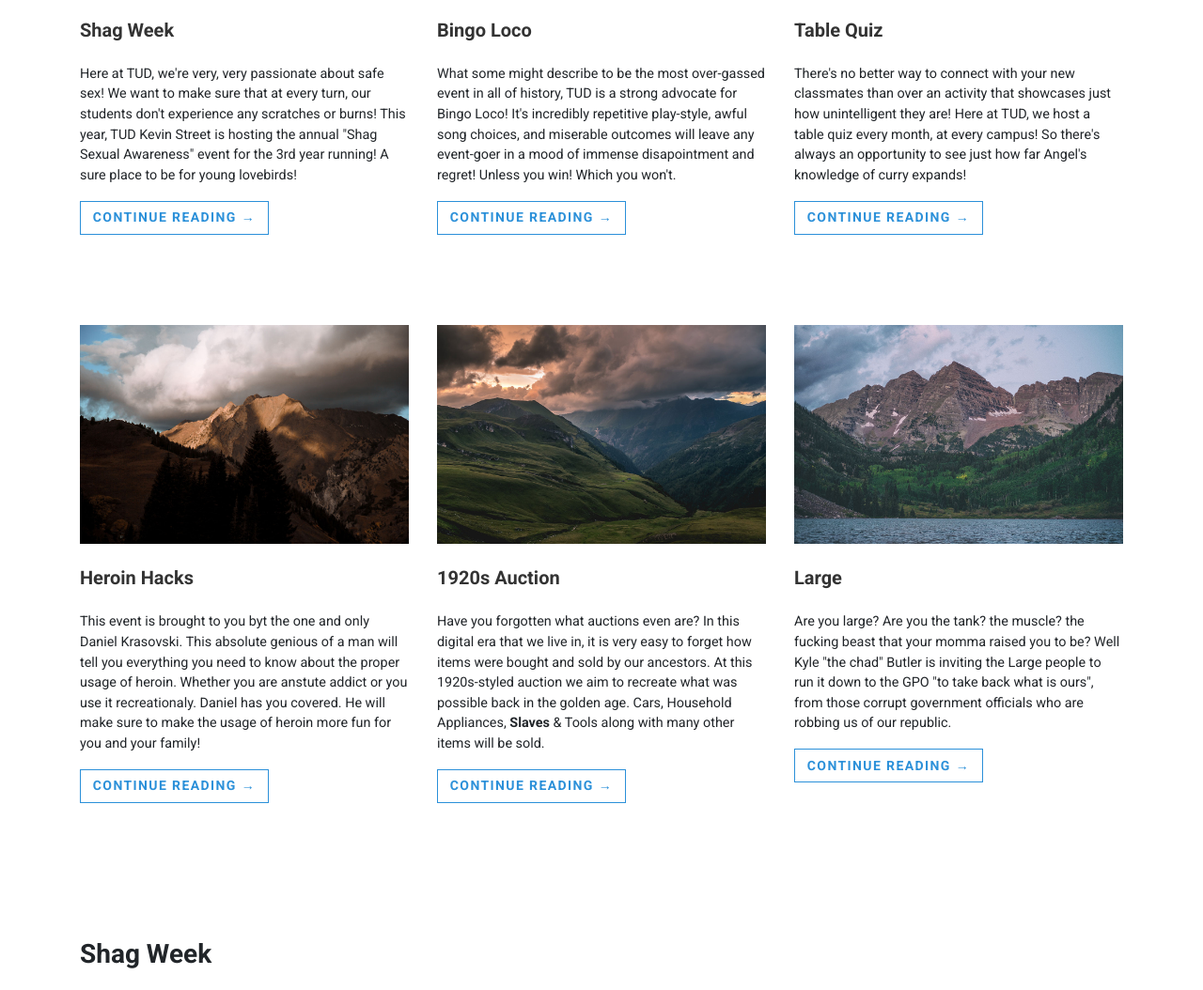
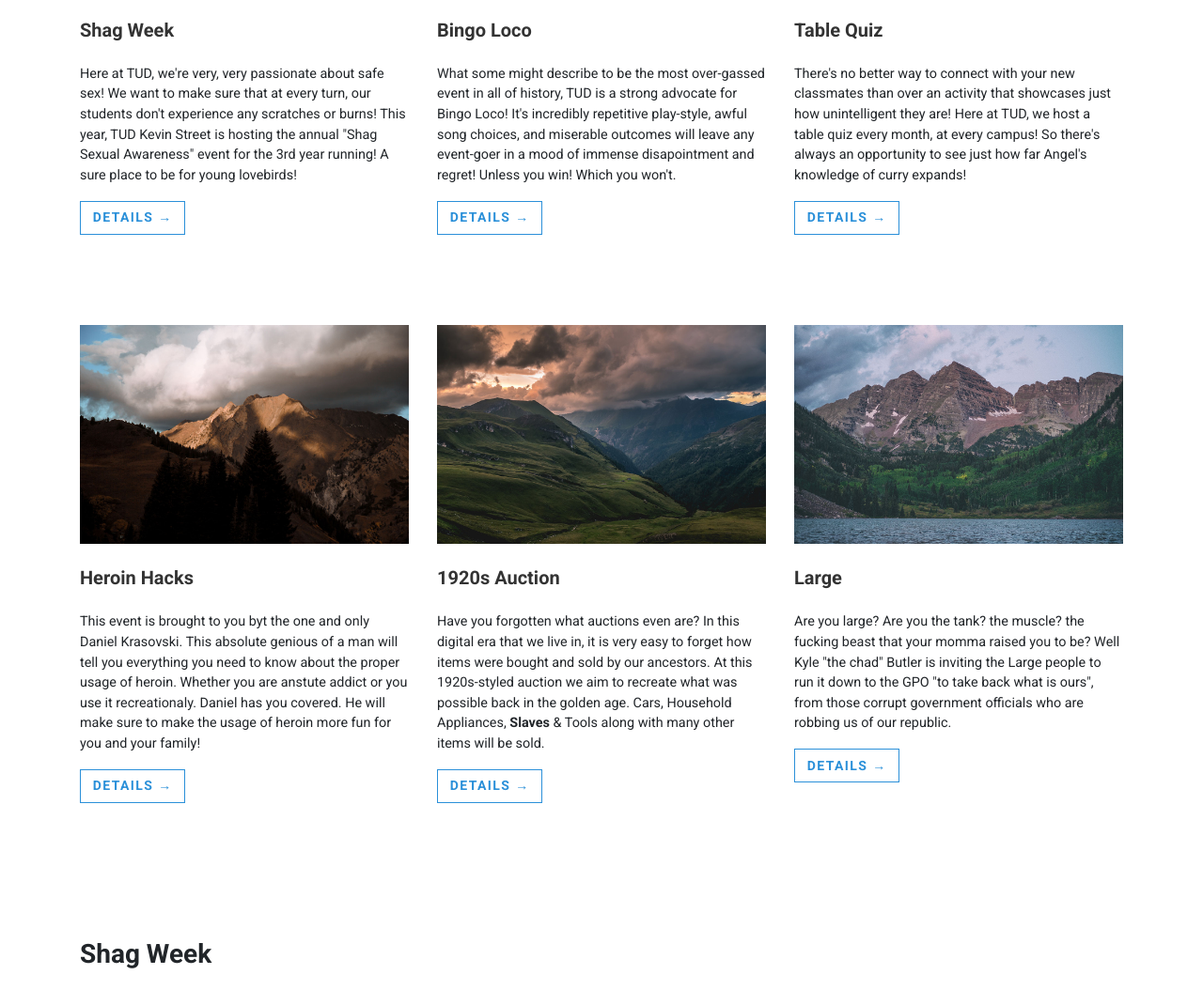
Before and after one commit to MaxZah123/Global-Software-2-Website, a Django app: template websiteproj/templates/Events.html in a window 1280 px wide. Shown: the part 809-1863 px from the top of the page at 94% size. Run offline with Django 3.2, Linux system fonts and the light colour scheme; the template is opened without the code that fills it, so the values that code supplies are empty; some libraries are stand-ins or nearby versions.

Commit message:
Events 2
Details Now Moves page down to the event

```diff
--- a/websiteproj/templates/Events.html
+++ b/websiteproj/templates/Events.html
@@ -69,15 +69,15 @@
         <div class="row">
           <div class="col-lg-4 mb-4 mb-lg-0"><a href="#" class="d-block"><img src="img/blog1.jpg" alt="" class="img-fluid mb-4"></a>
             <h3 class="h5 mb-4"><a href="#" class="text-dark">Shag Week</a></h3>
-            <p class="text-small">Here at TUD, we're very, very passionate about safe sex! We want to make sure that at every turn, our students don't experience any scratches or burns! This year, TUD Kevin Street is hosting the annual "Shag Sexual Awareness" event for the 3rd year running! A sure place to be for young lovebirds!</p><a href="https://www.facebook.com/USI.ie/posts/shag-week-launch-day-this-week-the-union-of-students-in-ireland-usi-will-travel-/10155667854786910/" class="btn btn-outline-primary btn-sm">Continue reading →</a>
+            <p class="text-small">Here at TUD, we're very, very passionate about safe sex! We want to make sure that at every turn, our students don't experience any scratches or burns! This year, TUD Kevin Street is hosting the annual "Shag Sexual Awareness" event for the 3rd year running! A sure place to be for young lovebirds!</p><a href="#shag_week_link" class="btn btn-outline-primary btn-sm">Details →</a>
           </div>
           <div class="col-lg-4 mb-4 mb-lg-0"><a href="#" class="d-block"><img src="img/blog2.jpg" alt="" class="img-fluid mb-4"></a>
             <h3 class="h5 mb-4"><a href="#" class="text-dark">Bingo Loco</a></h3>
-            <p class="text-small">What some might describe to be the most over-gassed event in all of history, TUD is a strong advocate for Bingo Loco! It's incredibly repetitive play-style, awful song choices, and miserable outcomes will leave any event-goer in a mood of immense disapointment and regret! Unless you win! Which you won't.</p><a href="https://www.facebook.com/pg/bingolocoie/events/?ref=page_internal" class="btn btn-outline-primary btn-sm">Continue reading →</a>
+            <p class="text-small">What some might describe to be the most over-gassed event in all of history, TUD is a strong advocate for Bingo Loco! It's incredibly repetitive play-style, awful song choices, and miserable outcomes will leave any event-goer in a mood of immense disapointment and regret! Unless you win! Which you won't.</p><a href="#bingo_loco_link" class="btn btn-outline-primary btn-sm">Details →</a>
           </div>
           <div class="col-lg-4"><a href="#" class="d-block"><img src="img/blog3.jpg" alt="" class="img-fluid mb-4"></a>
             <h3 class="h5 mb-4"><a href="#" class="text-dark">Table Quiz</a></h3>
-            <p class="text-small">There's no better way to connect with your new classmates than over an activity that showcases just how unintelligent they are! Here at TUD, we host a table quiz every month, at every campus! So there's always an opportunity to see just how far Angel's knowledge of curry expands!</p><a href="https://quizireland.ie/events/table-quizzes/" class="btn btn-outline-primary btn-sm">Continue reading →</a>
+            <p class="text-small">There's no better way to connect with your new classmates than over an activity that showcases just how unintelligent they are! Here at TUD, we host a table quiz every month, at every campus! So there's always an opportunity to see just how far Angel's knowledge of curry expands!</p><a href="#table_quiz_link" class="btn btn-outline-primary btn-sm">Details →</a>
           </div>
         </div>
       </div>
@@ -85,15 +85,15 @@
         <div class="row">
           <div class="col-lg-4 mb-4 mb-lg-0"><a href="#" class="d-block"><img src="img/blog1.jpg" alt="" class="img-fluid mb-4"></a>
             <h3 class="h5 mb-4"><a href="#" class="text-dark">Heroin Hacks</a></h3>
-            <p class="text-small">This event is brought to you byt the one and only Daniel Krasovski. This absolute genious of a man will tell you everything you need to know about the proper usage of heroin. Whether you are anstute addict or you use it recreationaly. Daniel has you covered. He will make sure to make the usage of heroin more fun for you and your family!</p><a href="https://www.facebook.com/USI.ie/posts/shag-week-launch-day-this-week-the-union-of-students-in-ireland-usi-will-travel-/10155667854786910/" class="btn btn-outline-primary btn-sm">Continue reading →</a>
+            <p class="text-small">This event is brought to you byt the one and only Daniel Krasovski. This absolute genious of a man will tell you everything you need to know about the proper usage of heroin. Whether you are anstute addict or you use it recreationaly. Daniel has you covered. He will make sure to make the usage of heroin more fun for you and your family!</p><a href="#heroin_hacks_link" class="btn btn-outline-primary btn-sm">Details →</a>
           </div>
           <div class="col-lg-4 mb-4 mb-lg-0"><a href="#" class="d-block"><img src="img/blog2.jpg" alt="" class="img-fluid mb-4"></a>
             <h3 class="h5 mb-4"><a href="#" class="text-dark">1920s Auction</a></h3>
-            <p class="text-small">Have you forgotten what auctions even are? In this digital era that we live in, it is very easy to forget how items were bought and sold by our ancestors. At this 1920s-styled auction we aim to recreate what was possible back in the golden age. Cars, Household Appliances,<strong> Slaves </strong>& Tools along with many other items will be sold.</p><a href="https://www.facebook.com/pg/bingolocoie/events/?ref=page_internal" class="btn btn-outline-primary btn-sm">Continue reading →</a>
+            <p class="text-small">Have you forgotten what auctions even are? In this digital era that we live in, it is very easy to forget how items were bought and sold by our ancestors. At this 1920s-styled auction we aim to recreate what was possible back in the golden age. Cars, Household Appliances,<strong> Slaves </strong>& Tools along with many other items will be sold.</p><a href="#1920s_auction_link" class="btn btn-outline-primary btn-sm">Details →</a>
           </div>
           <div class="col-lg-4"><a href="#" class="d-block"><img src="img/blog3.jpg" alt="" class="img-fluid mb-4"></a>
             <h3 class="h5 mb-4"><a href="#" class="text-dark">Large</a></h3>
-            <p class="text-small">Are you large? Are you the tank? the muscle? the fucking beast that your momma raised you to be? Well Kyle "the chad" Butler is inviting the Large people to run it down to the GPO "to take back what is ours", from those corrupt government officials who are robbing us of our republic.</p><a href="https://quizireland.ie/events/table-quizzes/" class="btn btn-outline-primary btn-sm">Continue reading →</a>
+            <p class="text-small">Are you large? Are you the tank? the muscle? the fucking beast that your momma raised you to be? Well Kyle "the chad" Butler is inviting the Large people to run it down to the GPO "to take back what is ours", from those corrupt government officials who are robbing us of our republic.</p><a href="#large_link" class="btn btn-outline-primary btn-sm">Details →</a>
           </div>
         </div>
       </div>
@@ -101,7 +101,7 @@
       <div class="container py-5">
         <div class="row">
           <div class="col-lg-8">
-            <h3 class="mb-4">Shag Week</h3>
+		  <a id="shag_week_link"><h3 class="mb-4">Shag Week</h3></a>
             <p class="mb-4">Pellentesque habitant morbi tristique senectus et netus et malesuada fames ac turpis egestas. Vestibulum tortor quam, feugiat vitae, ultricies eget, tempor sit amet, ante. Donec eu libero sit amet quam egestas semper. Aenean ultricies mi vitae est. Mauris placerat eleifend leo. Quisque sit amet est et sapien ullamcorper pharetra. Vestibulum erat wisi, condimentum sed, commodo vitae, ornare sit amet, wisi. Aenean fermentum, elit eget tincidunt condimentum, eros ipsum rutrum orci, sagittis tempus lacus enim ac dui. Donec non enim in turpis pulvinar facilisis. Ut felis. Praesent dapibus, neque id cursus faucibus, tortor neque egestas augue, eu vulputate magna eros eu erat. Aliquam erat volutpat. Nam dui mi, tincidunt quis, accumsan porttitor, facilisis luctus, metus</p>
             <ul>
               <li>Lorem ipsum dolor sit amet, consectetuer adipiscing elit.</li>
@@ -109,7 +109,7 @@
             </ul><img src="{%static 'img/blog1.jpg' %}" alt="Example blog post alt" class="img-fluid mb-4">
             <p>Pellentesque habitant morbi tristique senectus et netus et malesuada fames ac turpis egestas. Vestibulum tortor quam, feugiat vitae, ultricies eget, tempor sit amet, ante. Donec eu libero sit amet quam egestas semper. Aenean ultricies mi vitae est. Mauris placerat eleifend leo. Quisque sit amet est et sapien ullamcorper pharetra. Vestibulum erat wisi, condimentum sed, commodo vitae, ornare sit amet, wisi. Aenean fermentum, elit eget tincidunt condimentum, eros ipsum rutrum orci, sagittis tempus lacus enim ac dui. Donec non enim in turpis pulvinar facilisis. Ut felis. Praesent dapibus, neque id cursus faucibus, tortor neque egestas augue, eu vulputate magna eros eu erat. Aliquam erat volutpat. Nam dui mi, tincidunt quis, accumsan porttitor, facilisis luctus, metus</p>
             <div class="border-bottom my-4"></div>
-			<h3 class="mb-4">Bingo Loco</h3>
+			<a id="bingo_loco_link"><h3 class="mb-4">Bingo Loco</h3></a>
             <p class="mb-4">Pellentesque habitant morbi tristique senectus et netus et malesuada fames ac turpis egestas. Vestibulum tortor quam, feugiat vitae, ultricies eget, tempor sit amet, ante. Donec eu libero sit amet quam egestas semper. Aenean ultricies mi vitae est. Mauris placerat eleifend leo. Quisque sit amet est et sapien ullamcorper pharetra. Vestibulum erat wisi, condimentum sed, commodo vitae, ornare sit amet, wisi. Aenean fermentum, elit eget tincidunt condimentum, eros ipsum rutrum orci, sagittis tempus lacus enim ac dui. Donec non enim in turpis pulvinar facilisis. Ut felis. Praesent dapibus, neque id cursus faucibus, tortor neque egestas augue, eu vulputate magna eros eu erat. Aliquam erat volutpat. Nam dui mi, tincidunt quis, accumsan porttitor, facilisis luctus, metus</p>
             <ul>
               <li>Lorem ipsum dolor sit amet, consectetuer adipiscing elit.</li>
@@ -117,7 +117,7 @@
             </ul><img src="{%static 'img/blog1.jpg' %}" alt="Example blog post alt" class="img-fluid mb-4">
             <p>Pellentesque habitant morbi tristique senectus et netus et malesuada fames ac turpis egestas. Vestibulum tortor quam, feugiat vitae, ultricies eget, tempor sit amet, ante. Donec eu libero sit amet quam egestas semper. Aenean ultricies mi vitae est. Mauris placerat eleifend leo. Quisque sit amet est et sapien ullamcorper pharetra. Vestibulum erat wisi, condimentum sed, commodo vitae, ornare sit amet, wisi. Aenean fermentum, elit eget tincidunt condimentum, eros ipsum rutrum orci, sagittis tempus lacus enim ac dui. Donec non enim in turpis pulvinar facilisis. Ut felis. Praesent dapibus, neque id cursus faucibus, tortor neque egestas augue, eu vulputate magna eros eu erat. Aliquam erat volutpat. Nam dui mi, tincidunt quis, accumsan porttitor, facilisis luctus, metus</p>
             <div class="border-bottom my-4"></div>
-			<h3 class="mb-4">Table Quiz</h3>
+			<a id="table_quiz_link"><h3 class="mb-4">Table Quiz</h3></a>
             <p class="mb-4">Pellentesque habitant morbi tristique senectus et netus et malesuada fames ac turpis egestas. Vestibulum tortor quam, feugiat vitae, ultricies eget, tempor sit amet, ante. Donec eu libero sit amet quam egestas semper. Aenean ultricies mi vitae est. Mauris placerat eleifend leo. Quisque sit amet est et sapien ullamcorper pharetra. Vestibulum erat wisi, condimentum sed, commodo vitae, ornare sit amet, wisi. Aenean fermentum, elit eget tincidunt condimentum, eros ipsum rutrum orci, sagittis tempus lacus enim ac dui. Donec non enim in turpis pulvinar facilisis. Ut felis. Praesent dapibus, neque id cursus faucibus, tortor neque egestas augue, eu vulputate magna eros eu erat. Aliquam erat volutpat. Nam dui mi, tincidunt quis, accumsan porttitor, facilisis luctus, metus</p>
             <ul>
               <li>Lorem ipsum dolor sit amet, consectetuer adipiscing elit.</li>
@@ -125,7 +125,7 @@
             </ul><img src="{%static 'img/blog1.jpg' %}" alt="Example blog post alt" class="img-fluid mb-4">
             <p>Pellentesque habitant morbi tristique senectus et netus et malesuada fames ac turpis egestas. Vestibulum tortor quam, feugiat vitae, ultricies eget, tempor sit amet, ante. Donec eu libero sit amet quam egestas semper. Aenean ultricies mi vitae est. Mauris placerat eleifend leo. Quisque sit amet est et sapien ullamcorper pharetra. Vestibulum erat wisi, condimentum sed, commodo vitae, ornare sit amet, wisi. Aenean fermentum, elit eget tincidunt condimentum, eros ipsum rutrum orci, sagittis tempus lacus enim ac dui. Donec non enim in turpis pulvinar facilisis. Ut felis. Praesent dapibus, neque id cursus faucibus, tortor neque egestas augue, eu vulputate magna eros eu erat. Aliquam erat volutpat. Nam dui mi, tincidunt quis, accumsan porttitor, facilisis luctus, metus</p>
             <div class="border-bottom my-4"></div>
-			<h3 class="mb-4">Heroin Hacks</h3>
+			<a id="heroin_hacks_link"><h3 class="mb-4">Heroin Hacks</h3></a>
             <p class="mb-4">Pellentesque habitant morbi tristique senectus et netus et malesuada fames ac turpis egestas. Vestibulum tortor quam, feugiat vitae, ultricies eget, tempor sit amet, ante. Donec eu libero sit amet quam egestas semper. Aenean ultricies mi vitae est. Mauris placerat eleifend leo. Quisque sit amet est et sapien ullamcorper pharetra. Vestibulum erat wisi, condimentum sed, commodo vitae, ornare sit amet, wisi. Aenean fermentum, elit eget tincidunt condimentum, eros ipsum rutrum orci, sagittis tempus lacus enim ac dui. Donec non enim in turpis pulvinar facilisis. Ut felis. Praesent dapibus, neque id cursus faucibus, tortor neque egestas augue, eu vulputate magna eros eu erat. Aliquam erat volutpat. Nam dui mi, tincidunt quis, accumsan porttitor, facilisis luctus, metus</p>
             <ul>
               <li>Lorem ipsum dolor sit amet, consectetuer adipiscing elit.</li>
@@ -133,7 +133,7 @@
             </ul><img src="{%static 'img/blog1.jpg' %}" alt="Example blog post alt" class="img-fluid mb-4">
             <p>Pellentesque habitant morbi tristique senectus et netus et malesuada fames ac turpis egestas. Vestibulum tortor quam, feugiat vitae, ultricies eget, tempor sit amet, ante. Donec eu libero sit amet quam egestas semper. Aenean ultricies mi vitae est. Mauris placerat eleifend leo. Quisque sit amet est et sapien ullamcorper pharetra. Vestibulum erat wisi, condimentum sed, commodo vitae, ornare sit amet, wisi. Aenean fermentum, elit eget tincidunt condimentum, eros ipsum rutrum orci, sagittis tempus lacus enim ac dui. Donec non enim in turpis pulvinar facilisis. Ut felis. Praesent dapibus, neque id cursus faucibus, tortor neque egestas augue, eu vulputate magna eros eu erat. Aliquam erat volutpat. Nam dui mi, tincidunt quis, accumsan porttitor, facilisis luctus, metus</p>
             <div class="border-bottom my-4"></div>
-			<h3 class="mb-4">1920s Auction</h3>
+			<a id="1920s_auction_link"><h3 class="mb-4">1920s Auction</h3></a>
             <p class="mb-4">Pellentesque habitant morbi tristique senectus et netus et malesuada fames ac turpis egestas. Vestibulum tortor quam, feugiat vitae, ultricies eget, tempor sit amet, ante. Donec eu libero sit amet quam egestas semper. Aenean ultricies mi vitae est. Mauris placerat eleifend leo. Quisque sit amet est et sapien ullamcorper pharetra. Vestibulum erat wisi, condimentum sed, commodo vitae, ornare sit amet, wisi. Aenean fermentum, elit eget tincidunt condimentum, eros ipsum rutrum orci, sagittis tempus lacus enim ac dui. Donec non enim in turpis pulvinar facilisis. Ut felis. Praesent dapibus, neque id cursus faucibus, tortor neque egestas augue, eu vulputate magna eros eu erat. Aliquam erat volutpat. Nam dui mi, tincidunt quis, accumsan porttitor, facilisis luctus, metus</p>
             <ul>
               <li>Lorem ipsum dolor sit amet, consectetuer adipiscing elit.</li>
@@ -141,7 +141,7 @@
             </ul><img src="{%static 'img/blog1.jpg' %}" alt="Example blog post alt" class="img-fluid mb-4">
             <p>Pellentesque habitant morbi tristique senectus et netus et malesuada fames ac turpis egestas. Vestibulum tortor quam, feugiat vitae, ultricies eget, tempor sit amet, ante. Donec eu libero sit amet quam egestas semper. Aenean ultricies mi vitae est. Mauris placerat eleifend leo. Quisque sit amet est et sapien ullamcorper pharetra. Vestibulum erat wisi, condimentum sed, commodo vitae, ornare sit amet, wisi. Aenean fermentum, elit eget tincidunt condimentum, eros ipsum rutrum orci, sagittis tempus lacus enim ac dui. Donec non enim in turpis pulvinar facilisis. Ut felis. Praesent dapibus, neque id cursus faucibus, tortor neque egestas augue, eu vulputate magna eros eu erat. Aliquam erat volutpat. Nam dui mi, tincidunt quis, accumsan porttitor, facilisis luctus, metus</p>
             <div class="border-bottom my-4"></div>
-			<h3 class="mb-4">Large</h3>
+			<a id="large_link"><h3 class="mb-4">Large</h3></a>
             <p class="mb-4">Pellentesque habitant morbi tristique senectus et netus et malesuada fames ac turpis egestas. Vestibulum tortor quam, feugiat vitae, ultricies eget, tempor sit amet, ante. Donec eu libero sit amet quam egestas semper. Aenean ultricies mi vitae est. Mauris placerat eleifend leo. Quisque sit amet est et sapien ullamcorper pharetra. Vestibulum erat wisi, condimentum sed, commodo vitae, ornare sit amet, wisi. Aenean fermentum, elit eget tincidunt condimentum, eros ipsum rutrum orci, sagittis tempus lacus enim ac dui. Donec non enim in turpis pulvinar facilisis. Ut felis. Praesent dapibus, neque id cursus faucibus, tortor neque egestas augue, eu vulputate magna eros eu erat. Aliquam erat volutpat. Nam dui mi, tincidunt quis, accumsan porttitor, facilisis luctus, metus</p>
             <ul>
               <li>Lorem ipsum dolor sit amet, consectetuer adipiscing elit.</li>
```
